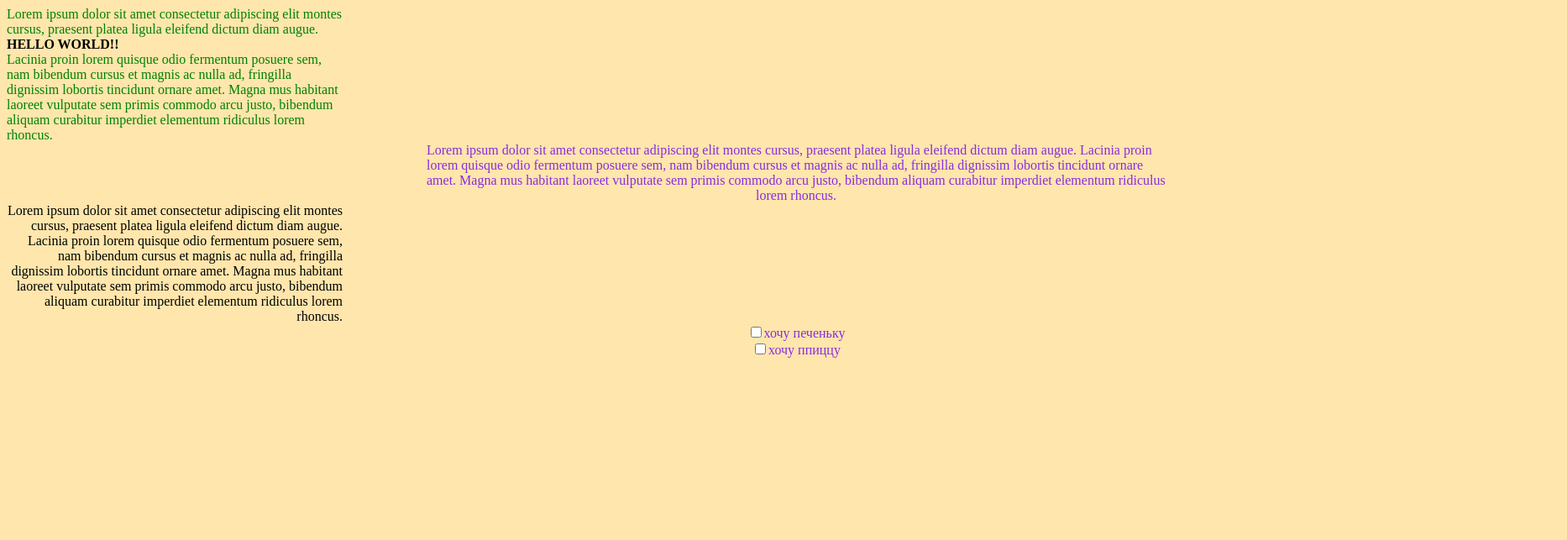
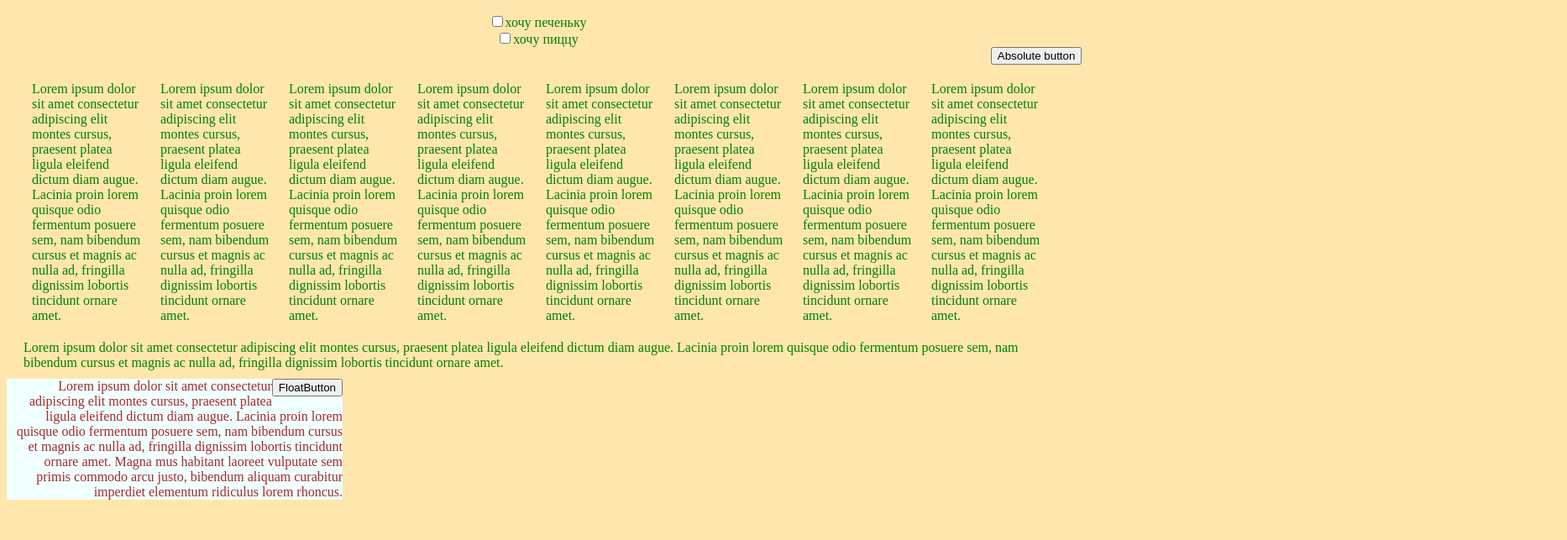
Before and after one commit to Xereuz1/LB2_ITech, a plain HTML site: page index.html in a window 1280 px wide. Shown: the part 157-800 px from the top of the page at 84% size, 1866 px wide, since content can reach past the window. Drawn offline with Linux system fonts and the light colour scheme.

Commit message:
flexbox OK[C

```diff
--- a/index.html
+++ b/index.html
@@ -1,21 +1,18 @@
 <!DOCTYPE html>
 <html lang="en">
+
 <head>
     <meta charset="UTF-8">
     <link rel="stylesheet" href="styles.css">
     <title>Лабораторная работа №2</title>
     <style>
-            body {
-            background-color: #ffe6ac;
-            }
         div {
-                text-align: left;
+            text-align: center;
             color:green;
-                width: 400px;
-                position:static;
         }
     </style>
 </head>
+
 <body>
     <header class="header-style">
         <h1>Лабораторная работа №2</h1>
@@ -25,28 +22,79 @@
             Свистельник Даниил
         </h3>
     </header>
-        <div>
-            Lorem ipsum dolor sit amet consectetur adipiscing elit montes cursus, praesent platea ligula eleifend dictum diam augue.
-            <h4 class="floatH">HELLO WORLD!!</h4>
-            Lacinia proin lorem quisque odio fermentum posuere sem, nam bibendum cursus et magnis ac nulla ad, fringilla dignissim lobortis tincidunt ornare amet.
-            Magna mus habitant laoreet vulputate sem primis commodo arcu justo, bibendum aliquam curabitur imperdiet elementum ridiculus lorem rhoncus.
+    <div class="div1">
+        <form>
+            <label><input type="checkbox" class="firstcheck">хочу печеньку</label><br>
+            <label><input type="checkbox" class="secondcheck">хочу пиццу</label>
+        </form>
     </div>
-        <div class="div1">
+    <div style="position: relative; top: 0%; left:47%;">
+        <button>Absolute button</button>
+    </div>
+    <div class="wrapper">
+        <div class="wrapper-element">
+            <div class="wrapper-element">
+                Lorem ipsum dolor sit amet consectetur adipiscing elit montes cursus, praesent platea ligula eleifend
+                dictum diam augue.
+                Lacinia proin lorem quisque odio fermentum posuere sem, nam bibendum cursus et magnis ac nulla ad,
+                fringilla dignissim lobortis tincidunt ornare amet.
+            </div>
+            <div class="wrapper-element">
+                Lorem ipsum dolor sit amet consectetur adipiscing elit montes cursus, praesent platea ligula eleifend
+                dictum diam augue.
+                Lacinia proin lorem quisque odio fermentum posuere sem, nam bibendum cursus et magnis ac nulla ad,
+                fringilla dignissim lobortis tincidunt ornare amet.
+            </div>
+            <div class="wrapper-element">
+                Lorem ipsum dolor sit amet consectetur adipiscing elit montes cursus, praesent platea ligula eleifend
+                dictum diam augue.
+                Lacinia proin lorem quisque odio fermentum posuere sem, nam bibendum cursus et magnis ac nulla ad,
+                fringilla dignissim lobortis tincidunt ornare amet.
+            </div>
+            <div class="wrapper-element">
+                Lorem ipsum dolor sit amet consectetur adipiscing elit montes cursus, praesent platea ligula eleifend
+                dictum diam augue.
+                Lacinia proin lorem quisque odio fermentum posuere sem, nam bibendum cursus et magnis ac nulla ad,
+                fringilla dignissim lobortis tincidunt ornare amet.
+            </div>
+            <div class="wrapper-element">
+                Lorem ipsum dolor sit amet consectetur adipiscing elit montes cursus, praesent platea ligula eleifend
+                dictum diam augue.
+                Lacinia proin lorem quisque odio fermentum posuere sem, nam bibendum cursus et magnis ac nulla ad,
+                fringilla dignissim lobortis tincidunt ornare amet.
+            </div>
+            <div class="wrapper-element">
+                Lorem ipsum dolor sit amet consectetur adipiscing elit montes cursus, praesent platea ligula eleifend
+                dictum diam augue.
+                Lacinia proin lorem quisque odio fermentum posuere sem, nam bibendum cursus et magnis ac nulla ad,
+                fringilla dignissim lobortis tincidunt ornare amet.
+            </div>
+            <div class="wrapper-element">
+                Lorem ipsum dolor sit amet consectetur adipiscing elit montes cursus, praesent platea ligula eleifend
+                dictum diam augue.
+                Lacinia proin lorem quisque odio fermentum posuere sem, nam bibendum cursus et magnis ac nulla ad,
+                fringilla dignissim lobortis tincidunt ornare amet.
+            </div>
+            <div class="wrapper-element">
+                Lorem ipsum dolor sit amet consectetur adipiscing elit montes cursus, praesent platea ligula eleifend
+                dictum diam augue.
+                Lacinia proin lorem quisque odio fermentum posuere sem, nam bibendum cursus et magnis ac nulla ad,
+                fringilla dignissim lobortis tincidunt ornare amet.
+            </div>
+        </div>
+        <div class="wrapper-element">
+            Lorem ipsum dolor sit amet consectetur adipiscing elit montes cursus, praesent platea ligula eleifend
+            dictum diam augue.
+            Lacinia proin lorem quisque odio fermentum posuere sem, nam bibendum cursus et magnis ac nulla ad,
+            fringilla dignissim lobortis tincidunt ornare amet.
+        </div>
+    </div>
+    <div style="text-align:right; color:brown; background-color: azure; max-width:400px;">
+        <button class="FloatButton">FloatButton</button>
         Lorem ipsum dolor sit amet consectetur adipiscing elit montes cursus, praesent platea ligula eleifend dictum diam augue.
         Lacinia proin lorem quisque odio fermentum posuere sem, nam bibendum cursus et magnis ac nulla ad, fringilla dignissim lobortis tincidunt ornare amet.
         Magna mus habitant laoreet vulputate sem primis commodo arcu justo, bibendum aliquam curabitur imperdiet elementum ridiculus lorem rhoncus.
     </div>
-        <div style="text-align:end; color:black">
-            Lorem ipsum dolor sit amet consectetur adipiscing elit montes cursus, praesent platea ligula eleifend dictum diam augue.
-            Lacinia proin lorem quisque odio fermentum posuere sem, nam bibendum cursus et magnis ac nulla ad, fringilla dignissim lobortis tincidunt ornare amet.
-            Magna mus habitant laoreet vulputate sem primis commodo arcu justo, bibendum aliquam curabitur imperdiet elementum ridiculus lorem rhoncus.
-        </div>
-        <div class="div1">
-            <form>
-                <label><input type="checkbox" class="firstcheck">хочу печеньку</label><br>
-                <label><input type="checkbox" class="secondcheck">хочу ппиццу</label>
-            </form>
-        </div>
+</body>
 
-    </body>
 </html>
--- a/styles.css
+++ b/styles.css
@@ -1,25 +1,17 @@
+body
+{
+    background-color: #ffe6ac;
+    position:absolute;
+}
 .header-style
 {
     text-align: center;
 }
-.div1
+.FloatButton
 {
-    color:blueviolet;
-    text-align-last: center;
-    position: relative;
-    left: 500px;
-    width: 880px;
-}
-.floatH
-{
-    color:black;
-    float:center;
-    margin: 0;
-}
-input::before
-{
-    border: none;
-    outline: 2px solid rgb(255, 20, 20);
+    float:right;
+    margin: auto;
+    top: 50%;
 }
 .firstcheck:checked
 {
@@ -31,3 +23,13 @@ input::before
     border: none;
     outline: 2px solid rgb(20, 24, 255);
 }
+.wrapper
+{
+    margin: 10px;
+}
+.wrapper-element
+{   max-width: auto;
+    margin: 10px;
+    text-align: left;
+    display: flex;
+}
```
Lines whose indentation alone changed are shown as unchanged.
